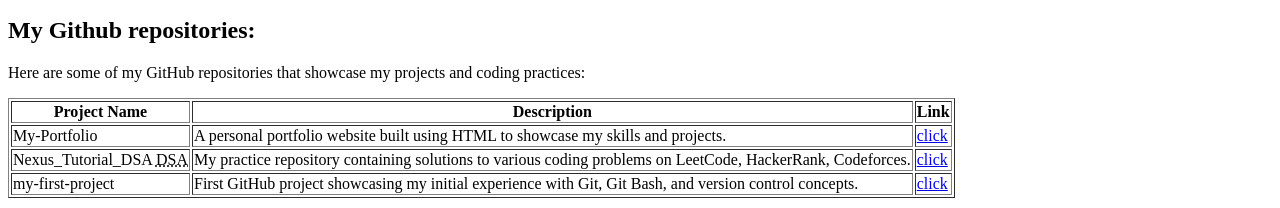
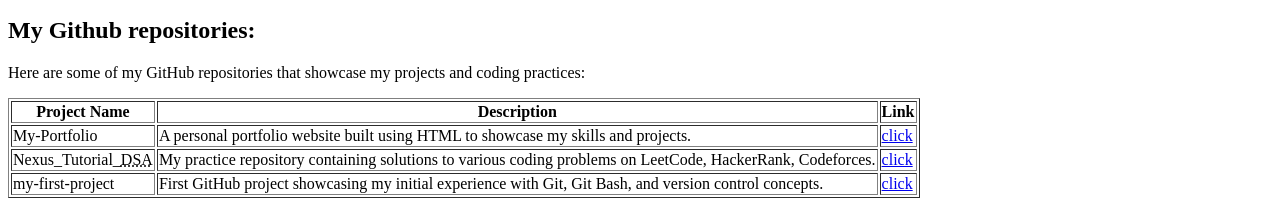
Before and after one commit to Hassetam/My-Portfolio, a plain HTML site: page about.html in a window 1280 px wide. Shown: the part 592-800 px from the top of the page. Drawn offline with Linux system fonts and the light colour scheme.

Commit message:
Fix abbreviation placement in GitHub repository table for clarity

```diff
--- a/about.html
+++ b/about.html
@@ -57,7 +57,7 @@
                 <td><a href="https://github.com/Hassetam/My-Portfolio">click</a></td>
             </tr>
             <tr>
-                <td>Nexus_Tutorial_DSA <abbr title="Data structure and Algorithms">DSA</abbr> </td> <!-- Using <abbr> for DSA to explain it means Data Structures and Algorithms -->
+                <td>Nexus_Tutorial_<abbr title="Data structure and Algorithms">DSA</abbr> </td> <!-- Using <abbr> for DSA to explain it means Data Structures and Algorithms -->
                 <td>My practice repository containing solutions to various coding problems on LeetCode, HackerRank, Codeforces.</td>
                 <td><a href="https://github.com/Hassetam/Nexus_Tutorial_DSA">click</a></td>
             </tr>
```
